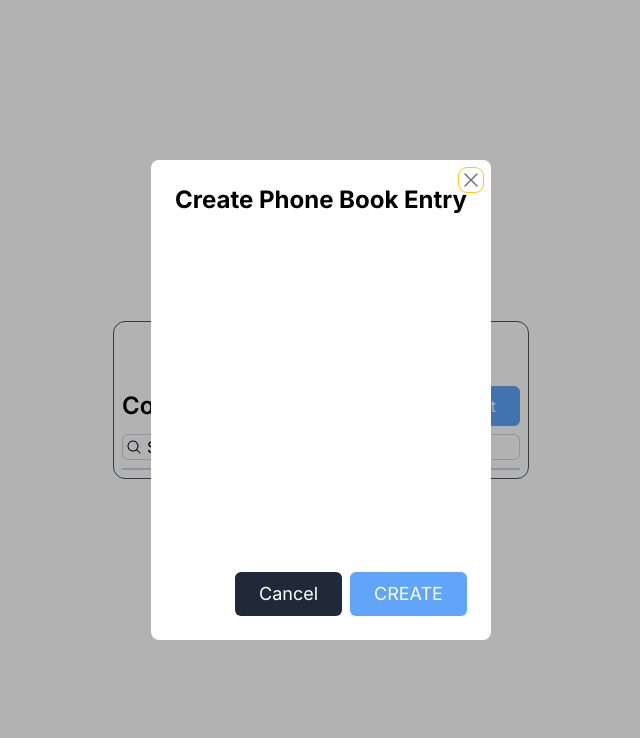
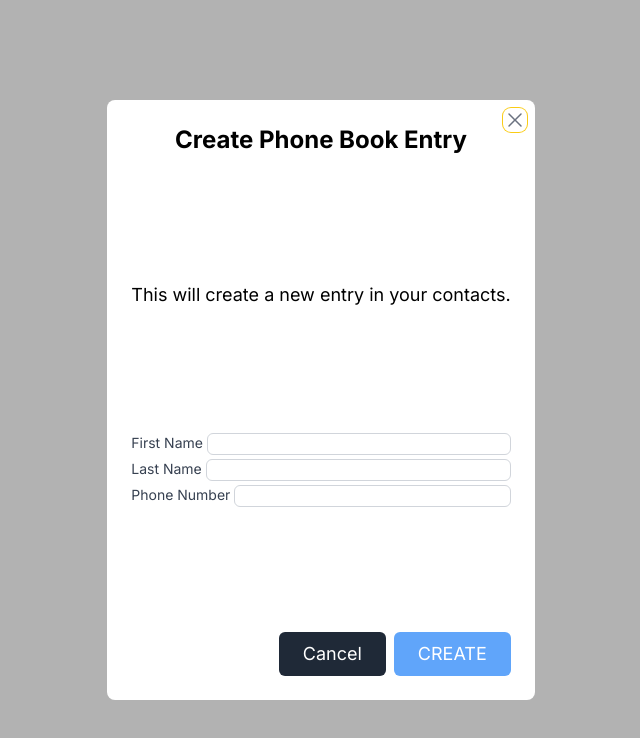
Before and after one commit to DoctorDerek/phonebook-filter-by-age, a Next.js app: page / in a window 1280 px wide. Both pictures are taken after typing "Sample" into the empty fields and a click on the button "+ Add Contact". Shown: the top 738 px of the page, without its empty margins (319-959 px from the left). Built offline with nearby package versions, Linux system fonts and the light colour scheme.

Commit message:
feat(dialog): implement React Hook Form to handle form state in the dialog (modal) for the various actions

```diff
--- a/pages/index.tsx
+++ b/pages/index.tsx
@@ -1,6 +1,7 @@
 import Head from "next/head"
 import { useRouter } from "next/router"
 import { useContext, useEffect, useState } from "react"
+import { useForm } from "react-hook-form"
 
 import GlobalStateContext from "@/components/GlobalStateContext"
 import { PhoneBookEntry } from "@/utils/phoneBookMachine"
@@ -59,6 +60,18 @@ export default function PhoneBookApp() {
     phoneBookEntry?: PhoneBookEntry
   }>({ type: "CLOSED" })
 
+  const {
+    register,
+    handleSubmit,
+    formState: { errors },
+  } = useForm<PhoneBookEntry>()
+
+  const onSubmit = (data: PhoneBookEntry) => {
+    console.log(data)
+    console.log(dialogState.type)
+    console.log(dialogState.phoneBookEntry)
+  }
+
   return (
     <>
       <Head>
@@ -76,7 +89,8 @@ export default function PhoneBookApp() {
         {/* A full-screen container that will center the dialog. */}
         <div className="fixed inset-0 flex items-center justify-center p-4">
           {/* The actual dialog panel, centered inside the box. */}
-          <Dialog.Panel className="relative mx-auto flex min-h-[60vh] max-w-lg flex-col justify-between rounded-lg bg-white p-6 text-lg">
+          <form onSubmit={handleSubmit(onSubmit)}>
+            <Dialog.Panel className="relative mx-auto flex min-h-[75vh] max-w-lg flex-col justify-between rounded-lg bg-white p-6 text-lg">
               <button
                 onClick={() => setDialogState({ type: "CLOSED" })}
                 className="group absolute top-2 right-2 h-6 w-6 rounded-lg hover:outline hover:outline-1 hover:outline-gray-600"
@@ -96,16 +110,78 @@ export default function PhoneBookApp() {
               </Dialog.Title>
 
               <Dialog.Description>
+                {dialogState.type === "CREATE" &&
+                  "This will create a new entry in your contacts."}
+                {dialogState.type === "UPDATE" &&
+                  "This will update the entry in your contacts."}
                 {dialogState.type === "DELETE" &&
                   "This will permanently delete the entry."}
                 {dialogState.type === "RESET" &&
                   "This will permanently reset your contacts."}
               </Dialog.Description>
+
+              {(dialogState.type === "DELETE" ||
+                dialogState.type === "RESET") && (
                 <p>
-              {(dialogState.type === "DELETE" ||
-                dialogState.type === "RESET") &&
-                "Are you sure you want to proceed? Your data will be permanently removed. This action cannot be undone."}
+                  Are you sure you want to proceed? Your data will be
+                  permanently removed. This action cannot be undone.
                 </p>
+              )}
+
+              {dialogState.type !== "RESET" && (
+                <>
+                  <input
+                    type="hidden"
+                    value={dialogState?.phoneBookEntry?.id || -1}
+                    {...register("id")}
+                  />
+
+                  <div className="space-y-1 whitespace-nowrap">
+                    <label className="flex space-x-1 text-sm text-gray-700">
+                      <span>First Name</span>
+                      <input
+                        type="text"
+                        placeholder={dialogState.phoneBookEntry?.firstName}
+                        {...register("firstName", {
+                          required: dialogState.type === "CREATE",
+                        })}
+                        className="w-full rounded-md border border-gray-300 pl-1 placeholder:text-sm placeholder:font-medium placeholder:text-gray-500"
+                        disabled={dialogState.type === "DELETE"}
+                      />
+                    </label>
+                    <label className="flex space-x-1 text-sm text-gray-700">
+                      <span>Last Name</span>
+                      <input
+                        type="text"
+                        placeholder={dialogState.phoneBookEntry?.lastName}
+                        {...register("lastName", {
+                          required: dialogState.type === "CREATE",
+                        })}
+                        className="w-full rounded-md border border-gray-300  pl-1 placeholder:text-sm placeholder:font-medium placeholder:text-gray-500"
+                        disabled={dialogState.type === "DELETE"}
+                      />
+                    </label>
+                    <label className="flex space-x-1 text-sm text-gray-700">
+                      <span>Phone Number</span>
+                      <input
+                        type="text"
+                        placeholder={dialogState.phoneBookEntry?.phoneNumber}
+                        {...register("phoneNumber", {
+                          required: dialogState.type === "CREATE",
+                        })}
+                        className="w-full rounded-md border border-gray-300 pl-1 placeholder:text-sm placeholder:font-medium placeholder:text-gray-500"
+                        disabled={dialogState.type === "DELETE"}
+                      />
+                    </label>
+                    {dialogState.type === "CREATE" &&
+                      (errors.firstName ||
+                        errors.lastName ||
+                        errors.phoneNumber) && (
+                        <div>All fields are required.</div>
+                      )}
+                  </div>
+                </>
+              )}
 
               <div className="flex w-full items-center justify-end space-x-2">
                 <button
@@ -122,6 +198,7 @@ export default function PhoneBookApp() {
                 </button>
               </div>
             </Dialog.Panel>
+          </form>
         </div>
       </Dialog>
 
@@ -158,7 +235,7 @@ export default function PhoneBookApp() {
         <input
           type="text"
           placeholder="Search for contact by last name..."
-          className="border-sm w-full rounded-md border border-gray-300 pl-6 placeholder:text-sm placeholder:font-medium placeholder:text-gray-500"
+          className="w-full rounded-md border border-gray-300 pl-6 placeholder:text-sm placeholder:font-medium placeholder:text-gray-500"
           onChange={(event) => setFilterText(event?.target?.value)}
         />
         <MagnifyingGlassIcon className="absolute left-1 top-1/2 h-4 w-4 -translate-y-1/2" />
```
Lines whose indentation alone changed are shown as unchanged.
